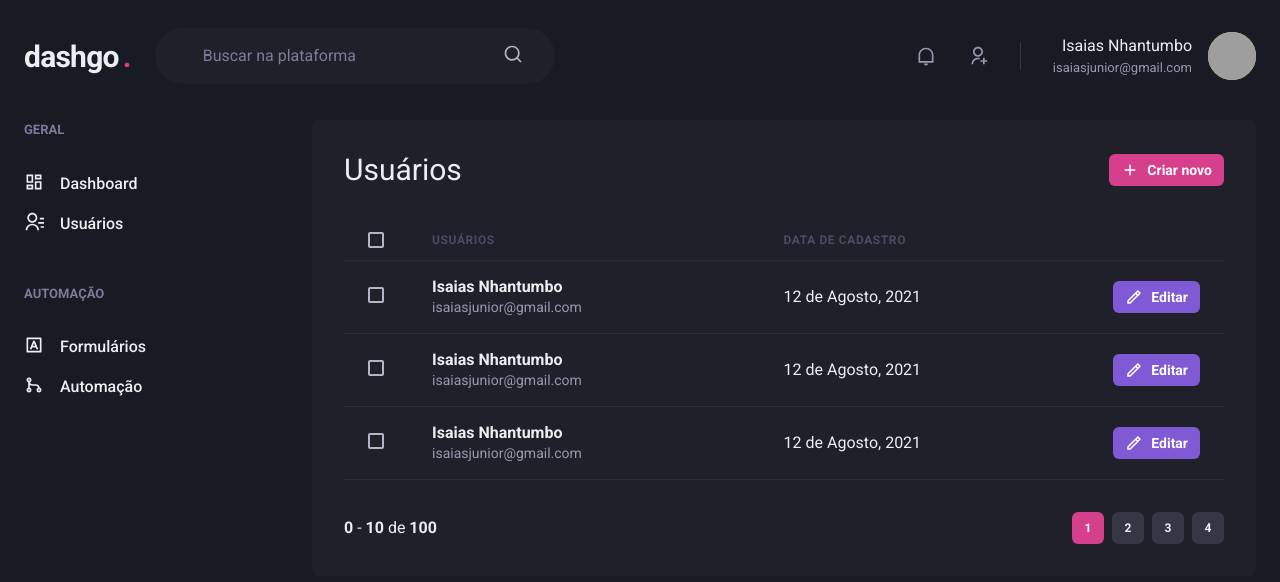
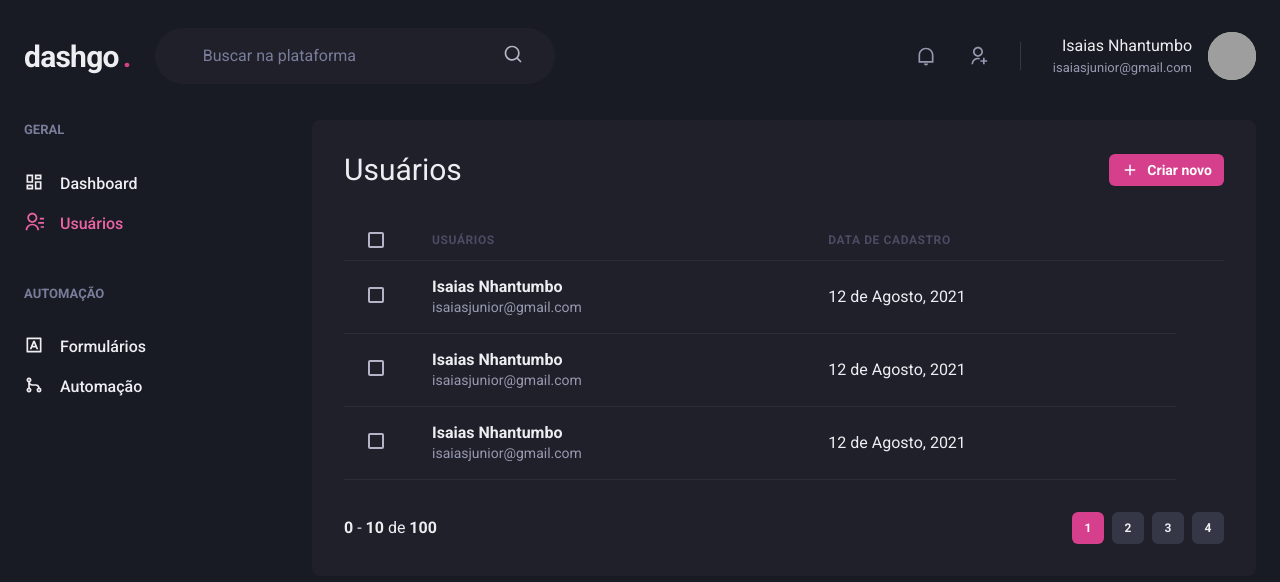
Before and after one commit to isaiasnhantumbo/dashgo, a Next.js app: page /users in a window 1280 px wide. Shown: the top 582 px of the page. Built offline with nearby package versions, Linux system fonts and the light colour scheme; grey boxes are pictures that could not be loaded.

Commit message:
:sparkles: feat: responsive layout

```diff
--- a/src/components/Header/NotificationsNav.tsx
+++ b/src/components/Header/NotificationsNav.tsx
@@ -4,9 +4,9 @@ import { RiNotificationLine, RiUserAddLine } from 'react-icons/ri';
 export function NotificationsNav() {
   return (
     <HStack
-      spacing="8"
-      mx="8"
-      pr="8"
+      spacing={['6', '8']}
+      mx={['6', '8']}
+      pr={['6', '8']}
       py="1"
       color="gray.300"
       borderRightWidth={1}
--- a/src/components/Header/Profile.tsx
+++ b/src/components/Header/Profile.tsx
@@ -1,14 +1,20 @@
 import { Avatar, Box, Flex, Text } from '@chakra-ui/react';
 
-export function Profile() {
+interface ProfileProps {
+  showProfileData?: boolean;
+}
+
+export function Profile({ showProfileData = true }: ProfileProps) {
   return (
     <Flex align="center">
+      {showProfileData && (
         <Box mr="4" textAlign="right">
           <Text>Isaias Nhantumbo</Text>
           <Text color="gray.300" fontSize="small">
             isaiasjunior@gmail.com
           </Text>
         </Box>
+      )}
       <Avatar
         size="md"
         name="Isaias Junior"
--- a/src/components/Pagination/index.tsx
+++ b/src/components/Pagination/index.tsx
@@ -4,7 +4,7 @@ import { PaginationItem } from './PaginationItem';
 export function Pagination() {
   return (
     <Stack
-      direction="row"
+      direction={['column', 'row']}
       spacing="6"
       mt="8"
       justify="space-between"
--- /dev/null
+++ b/src/components/Sidebar/SidebarNav.tsx
@@ -0,0 +1,26 @@
+import { Stack } from '@chakra-ui/react';
+import {
+  RiDashboardLine,
+  RiContactsLine,
+  RiInputMethodLine,
+  RiGitMergeLine,
+} from 'react-icons/ri';
+
+import { NavLink } from './NavLink';
+import { NavSection } from './NavSection';
+
+export function SidebarNav() {
+  return (
+    <Stack spacing="12" align="flex-start">
+      <NavSection title="GERAL">
+        <NavLink href="/dashboard" icon={RiDashboardLine}>Dashboard</NavLink>
+        <NavLink href="/users" icon={RiContactsLine}>Usuários</NavLink>
+      </NavSection>
+
+      <NavSection title="AUTOMAÇÃO">
+        <NavLink href="/forms" icon={RiInputMethodLine}>Formulários</NavLink>
+        <NavLink href="automatons" icon={RiGitMergeLine}>Automação</NavLink>
+      </NavSection>
+    </Stack>
+  );
+}
--- a/src/components/Sidebar/index.tsx
+++ b/src/components/Sidebar/index.tsx
@@ -1,27 +1,41 @@
-import { Box, Stack } from '@chakra-ui/react';
 import {
-  RiContactsLine,
-  RiDashboardLine,
-  RiGitMergeLine,
-  RiInputMethodLine,
-} from 'react-icons/ri';
-import { NavLink } from './NavLink';
-import { NavSection } from './NavSection';
+  Box,
+  Drawer,
+  DrawerBody,
+  DrawerCloseButton,
+  DrawerContent,
+  DrawerHeader,
+  DrawerOverlay,
+  useBreakpointValue,
+} from '@chakra-ui/react';
+import { useSidebarDrawer } from '../../contexts/SidebarDrawerContext';
+
+import { SidebarNav } from './SidebarNav';
 
 export function Sidebar() {
+  const { isOpen, onClose } = useSidebarDrawer();
+
+  const isDrawerSidebar = useBreakpointValue({ base: true, lg: false });
+
+  if (isDrawerSidebar) {
+    return (
+      <Drawer isOpen={isOpen} placement="left" onClose={onClose}>
+        <DrawerOverlay>
+          <DrawerContent bg="gray.800" p="4">
+            <DrawerCloseButton mt="6" />
+            <DrawerHeader>Navegação</DrawerHeader>
+
+            <DrawerBody>
+              <SidebarNav />
+            </DrawerBody>
+          </DrawerContent>
+        </DrawerOverlay>
+      </Drawer>
+    );
+  }
   return (
     <Box as="aside" w="64" mr="8">
-      <Stack spacing="12" align="flex-start">
-        <NavSection title="GERAL">
-          <NavLink icon={RiDashboardLine}>Dashboard</NavLink>
-          <NavLink icon={RiContactsLine}>Usuários</NavLink>
-        </NavSection>
-
-        <NavSection title="AUTOMAÇÃO">
-          <NavLink icon={RiInputMethodLine}>Formulários</NavLink>
-          <NavLink icon={RiGitMergeLine}>Automação</NavLink>
-        </NavSection>
-      </Stack>
+      <SidebarNav />
     </Box>
   );
 }
--- /dev/null
+++ b/src/contexts/SidebarDrawerContext.tsx
@@ -0,0 +1,32 @@
+import { useDisclosure, UseDisclosureReturn } from '@chakra-ui/react';
+import { useRouter } from 'next/router';
+import { useEffect } from 'react';
+import { createContext, ReactNode, useContext } from 'react';
+
+interface SidebarDrawerProviderProps {
+  children: ReactNode;
+}
+
+type SidebarDrawerContextData = UseDisclosureReturn;
+
+const SidebarDrawerContext = createContext({} as SidebarDrawerContextData);
+
+export function SidebarDrawerProvider({
+  children,
+}: SidebarDrawerProviderProps) {
+  const disclosure = useDisclosure();
+
+  const router = useRouter();
+
+  useEffect(() => {
+    disclosure.onClose();
+  }, [router.asPath]);
+
+  return (
+    <SidebarDrawerContext.Provider value={disclosure}>
+      {children}
+    </SidebarDrawerContext.Provider>
+  );
+}
+
+export const useSidebarDrawer = () => useContext(SidebarDrawerContext);
--- a/src/pages/_app.tsx
+++ b/src/pages/_app.tsx
@@ -1,13 +1,16 @@
 import { ChakraProvider } from '@chakra-ui/react';
 import { AppProps } from 'next/app';
+import { SidebarDrawerProvider } from '../contexts/SidebarDrawerContext';
 import { theme } from '../styles/theme';
 
 function MyApp({ Component, pageProps }: AppProps) {
   return (
     <ChakraProvider theme={theme}>
-      <Component {...pageProps} />
+      <SidebarDrawerProvider>
+        <Component {...pageProps} />
+      </SidebarDrawerProvider>
     </ChakraProvider>
-  )
+  );
 }
 
 export default MyApp;
--- a/src/pages/dashboard.tsx
+++ b/src/pages/dashboard.tsx
@@ -64,13 +64,13 @@ export default function Dashboard() {
       <Flex w="100%" my="6" maxWidth={1480} mx="auto" px="6">
         <Sidebar />
         <SimpleGrid flex="1" gap="4" minChildWidth="320px" align="flex-start">
-          <Box p="8" bg="gray.800" borderRadius={8} pb="4">
+          <Box p={['6', '8']} bg="gray.800" borderRadius={8} pb="4">
             <Text fontSize="lg" mb="4">
               Inscritos da semana
             </Text>
             <Chart options={options} series={series} type="area" height={160} />
           </Box>
-          <Box p="8" bg="gray.800" borderRadius={8} pb="4">
+          <Box p={['6', '8']} bg="gray.800" borderRadius={8} pb="4">
             <Text fontSize="lg" mb="4">
               Taxa de abertura
             </Text>
--- a/src/pages/users/index.tsx
+++ b/src/pages/users/index.tsx
@@ -12,7 +12,9 @@ import {
   Th,
   Thead,
   Tr,
+  useBreakpointValue,
 } from '@chakra-ui/react';
+import Link from 'next/link';
 import { RiAddLine, RiPencilLine } from 'react-icons/ri';
 
 import { Header } from '../../components/Header';
@@ -21,6 +23,8 @@ import { Pagination } from '../../components/Pagination';
 import { Sidebar } from '../../components/Sidebar';
 
 export default function UserList() {
+  const isWideVersion = useBreakpointValue({ base: false, lg: true });
+
   return (
     <Box>
       <Header />
@@ -33,7 +37,7 @@ export default function UserList() {
             <Heading size="lg" fontWeight="normal">
               Usuários
             </Heading>
-
+            <Link href="/users/create" passHref>
               <Button
                 as="a"
                 size="sm"
@@ -43,22 +47,23 @@ export default function UserList() {
               >
                 Criar novo
               </Button>
+            </Link>
           </Flex>
 
           <Table colorScheme="whiteAlpha">
             <Thead>
               <Tr>
-                <Th px="6" color="gray.300" width="8">
+                <Th px={['4', '4', '6']} color="gray.300" width="8">
                   <Checkbox colorScheme="pink" />
                 </Th>
                 <Th>Usuários</Th>
-                <Th>Data de cadastro</Th>
+                {isWideVersion && <Th>Data de cadastro</Th>}
                 <Th width="8"></Th>
               </Tr>
             </Thead>
             <Tbody>
               <Tr>
-                <Td px="6">
+                <Td px={['4', '4', '6']}>
                   <Checkbox colorScheme="pink" />
                 </Td>
                 <Td>
@@ -69,18 +74,7 @@ export default function UserList() {
                     </Text>
                   </Box>
                 </Td>
-                <Td>12 de Agosto, 2021</Td>
-                <Td>
-                  <Button
-                    as="a"
-                    size="sm"
-                    fontSize="sm"
-                    colorScheme="purple"
-                    leftIcon={<Icon as={RiPencilLine} fontSize="18" />}
-                  >
-                    Editar
-                  </Button>
-                </Td>
+                {isWideVersion && <Td>12 de Agosto, 2021</Td>}
               </Tr>
               <Tr>
                 <Td px="6">
@@ -94,21 +88,10 @@ export default function UserList() {
                     </Text>
                   </Box>
                 </Td>
-                <Td>12 de Agosto, 2021</Td>
-                <Td>
-                  <Button
-                    as="a"
-                    size="sm"
-                    fontSize="sm"
-                    colorScheme="purple"
-                    leftIcon={<Icon as={RiPencilLine} fontSize="18" />}
-                  >
-                    Editar
-                  </Button>
-                </Td>
+                {isWideVersion && <Td>12 de Agosto, 2021</Td>}
               </Tr>
               <Tr>
-                <Td px="6">
+                <Td px={['4', '4', '6']}>
                   <Checkbox colorScheme="pink" />
                 </Td>
                 <Td>
@@ -119,18 +102,7 @@ export default function UserList() {
                     </Text>
                   </Box>
                 </Td>
-                <Td>12 de Agosto, 2021</Td>
-                <Td>
-                  <Button
-                    as="a"
-                    size="sm"
-                    fontSize="sm"
-                    colorScheme="purple"
-                    leftIcon={<Icon as={RiPencilLine} fontSize="18" />}
-                  >
-                    Editar
-                  </Button>
-                </Td>
+                {isWideVersion && <Td>12 de Agosto, 2021</Td>}
               </Tr>
             </Tbody>
           </Table>
```
Also changed, not shown: src/components/Header/index.tsx (+19 -3 lines). Lines whose indentation alone changed are shown as unchanged.
